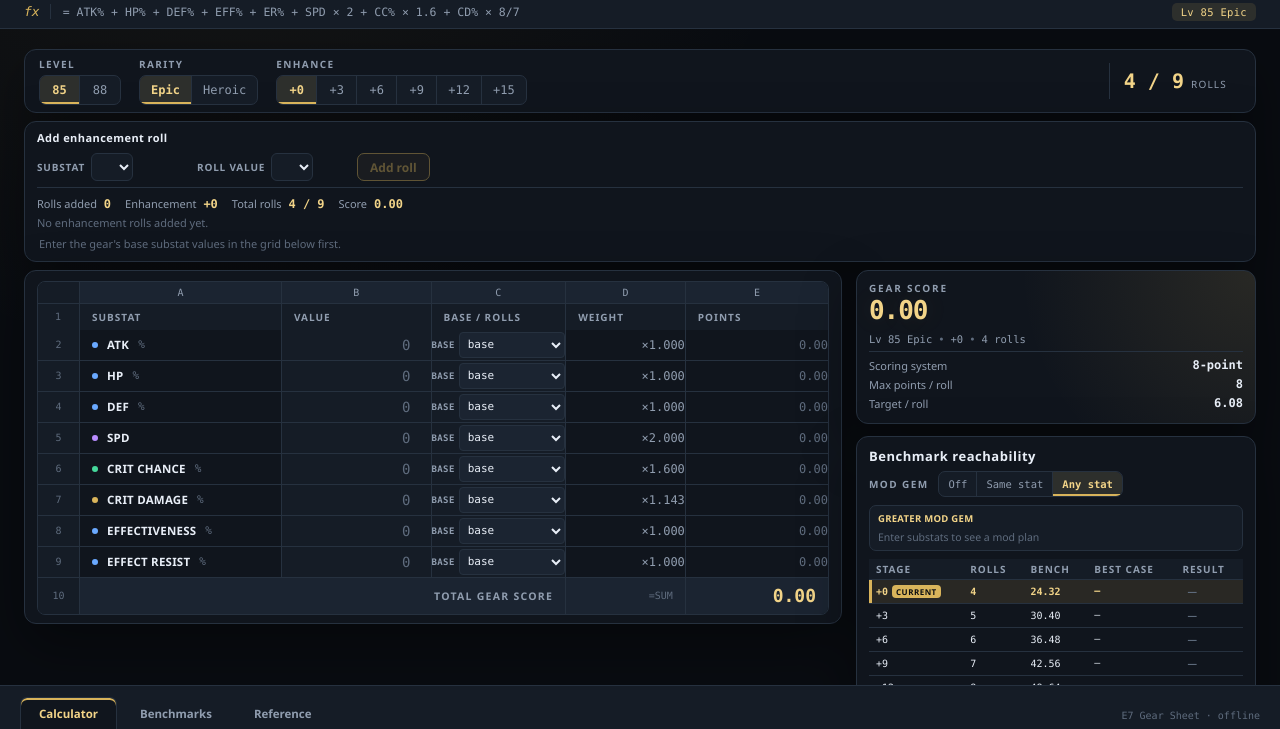
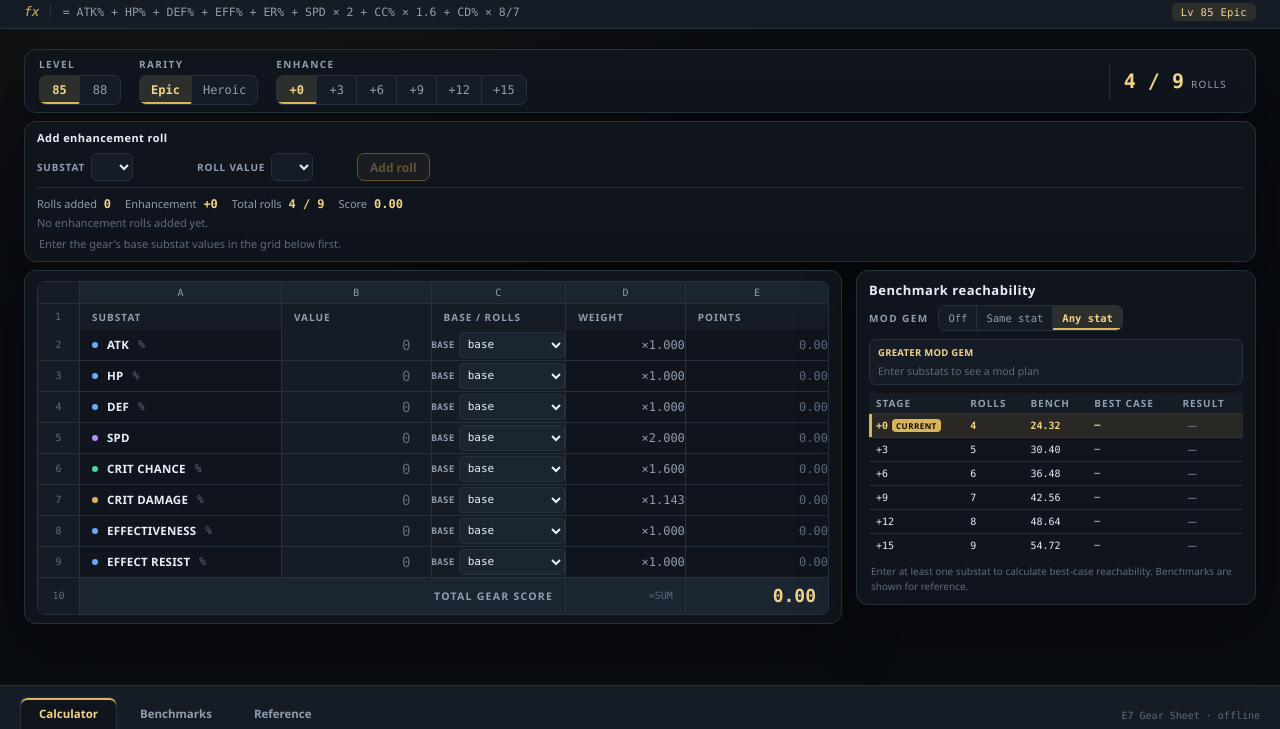
Before and after one commit to 2tml-vn/epic7-gear-score-cal, a plain HTML site: page web/index.html in a window 1280 px wide. Shown: the part 71-800 px from the top of the page. Drawn offline with Linux system fonts and the light colour scheme.

Commit message:
Remove redundant gear score panel
Keep the primary total score display while removing the duplicate sidebar card, its unused DOM updates, and related styles.

```diff
--- a/web/app.js
+++ b/web/app.js
@@ -46,13 +46,6 @@
     rollCount: document.getElementById("roll-count"),
     statRows: document.getElementById("stat-rows"),
     totalScore: document.getElementById("total-score"),
-    scoreBig: document.getElementById("score-big"),
-    scoreProfile: document.getElementById("score-profile"),
-    scoreStage: document.getElementById("score-stage"),
-    scoreRolls: document.getElementById("score-rolls"),
-    scoreSystem: document.getElementById("score-system"),
-    scoreMaxroll: document.getElementById("score-maxroll"),
-    scoreTarget: document.getElementById("score-target"),
     reachRows: document.getElementById("reach-rows"),
     reachNote: document.getElementById("reach-note"),
     modGemControl: document.getElementById("mod-gem-control"),
@@ -551,13 +544,6 @@
     });
 
     els.totalScore.textContent = fmt(score.total);
-    els.scoreBig.textContent = fmt(score.total);
-    els.scoreProfile.textContent = profile.label;
-    els.scoreStage.textContent = formatStage(displayStage);
-    els.scoreRolls.textContent = currentRolls + (currentRolls === 1 ? " roll" : " rolls");
-    els.scoreSystem.textContent = profile.system;
-    els.scoreMaxroll.textContent = String(profile.maxRollPoints);
-    els.scoreTarget.textContent = fmt(profile.perRoll);
 
     syncAddRollControls(profile, displayStage, score);
     renderRollLog();
--- a/web/index.html
+++ b/web/index.html
@@ -139,34 +139,6 @@
             </div>
 
             <div class="side-column">
-              <aside class="score-panel">
-              <div class="score-card">
-                <div class="score-eyebrow">GEAR SCORE</div>
-                <div class="score-value" id="score-big">0.00</div>
-                <div class="score-meta">
-                  <span id="score-profile">Lv 85 Epic</span>
-                  <span class="dot">•</span>
-                  <span id="score-stage">+0</span>
-                  <span class="dot">•</span>
-                  <span id="score-rolls">4 rolls</span>
-                </div>
-                <div class="score-divider"></div>
-                <div class="score-fact">
-                  <span>Scoring system</span>
-                  <strong id="score-system">8-point</strong>
-                </div>
-                <div class="score-fact">
-                  <span>Max points / roll</span>
-                  <strong id="score-maxroll">8</strong>
-                </div>
-                <div class="score-fact">
-                  <span>Target / roll</span>
-                  <strong id="score-target">6.08</strong>
-                </div>
-                <p class="score-note">Score is calculated only from the substats you enter above.</p>
-              </div>
-              </aside>
-
               <section class="reach-panel sheet-panel">
                 <div class="panel-heading compact">
                   <h2>Benchmark reachability</h2>
--- a/web/styles.css
+++ b/web/styles.css
@@ -889,78 +889,6 @@ html[data-theme="light"] .icon-sun {
   font-size: 18px;
   font-weight: 700;
   color: var(--accent-2);
-}
-
-/* ---------- Score card ---------- */
-
-.score-panel {
-  min-width: 0;
-}
-
-.score-card {
-  padding: 10px 12px;
-  border: 1px solid var(--line);
-  border-radius: var(--radius);
-  background: radial-gradient(circle at 100% 0%, var(--accent-soft), transparent 55%), var(--panel);
-  box-shadow: var(--shadow);
-}
-
-.score-eyebrow {
-  font-size: 10px;
-  font-weight: 700;
-  letter-spacing: 0.18em;
-  color: var(--muted);
-}
-
-.score-value {
-  margin-top: 2px;
-  font-family: var(--mono);
-  font-size: 26px;
-  font-weight: 700;
-  line-height: 1;
-  letter-spacing: -0.04em;
-  color: var(--accent-2);
-  text-shadow: 0 0 26px var(--accent-soft);
-}
-
-.score-meta {
-  display: flex;
-  flex-wrap: wrap;
-  gap: 6px;
-  margin-top: 10px;
-  font-family: var(--mono);
-  font-size: 10.5px;
-  color: var(--muted);
-}
-
-.score-meta .dot {
-  color: var(--faint);
-}
-
-.score-divider {
-  height: 1px;
-  margin: 6px 0 4px;
-  background: var(--line);
-}
-
-.score-fact {
-  display: flex;
-  align-items: center;
-  justify-content: space-between;
-  gap: 10px;
-  padding: 2px 0;
-  font-size: 11px;
-  color: var(--muted);
-}
-
-.score-fact strong {
-  font-family: var(--mono);
-  font-size: 12px;
-  color: var(--text);
-}
-
-.score-note {
-  display: none;
 }
 
 /* ---------- Reachability ---------- */
```
